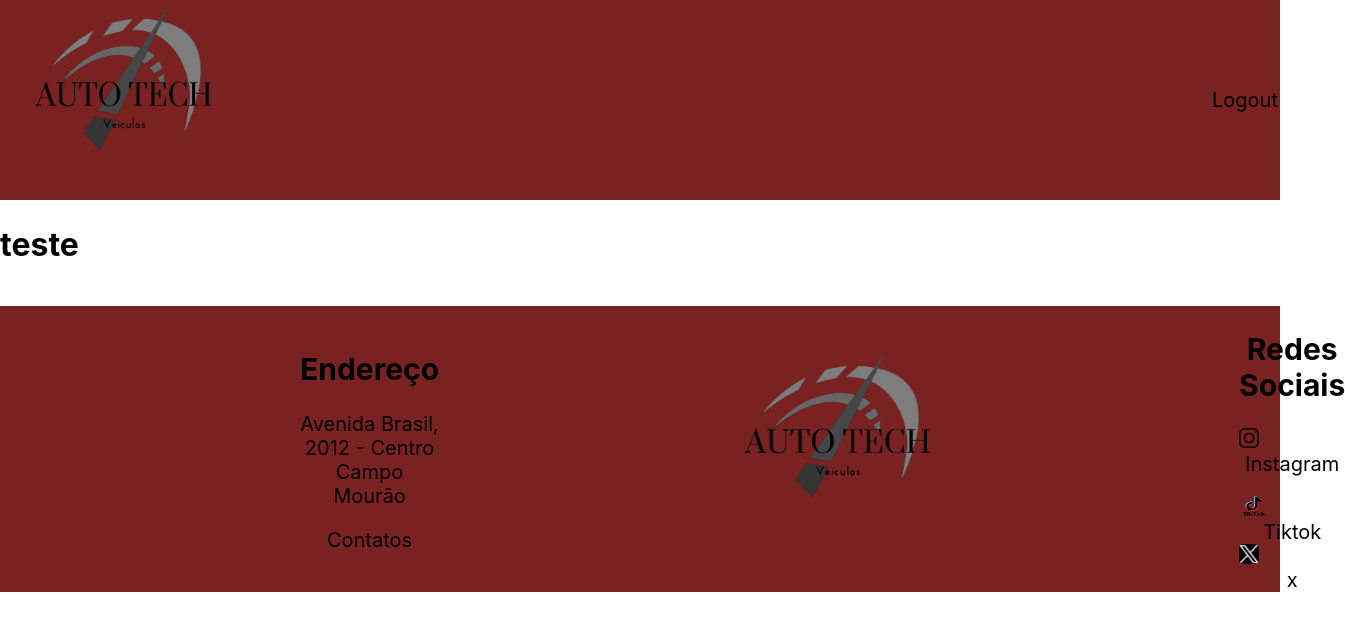
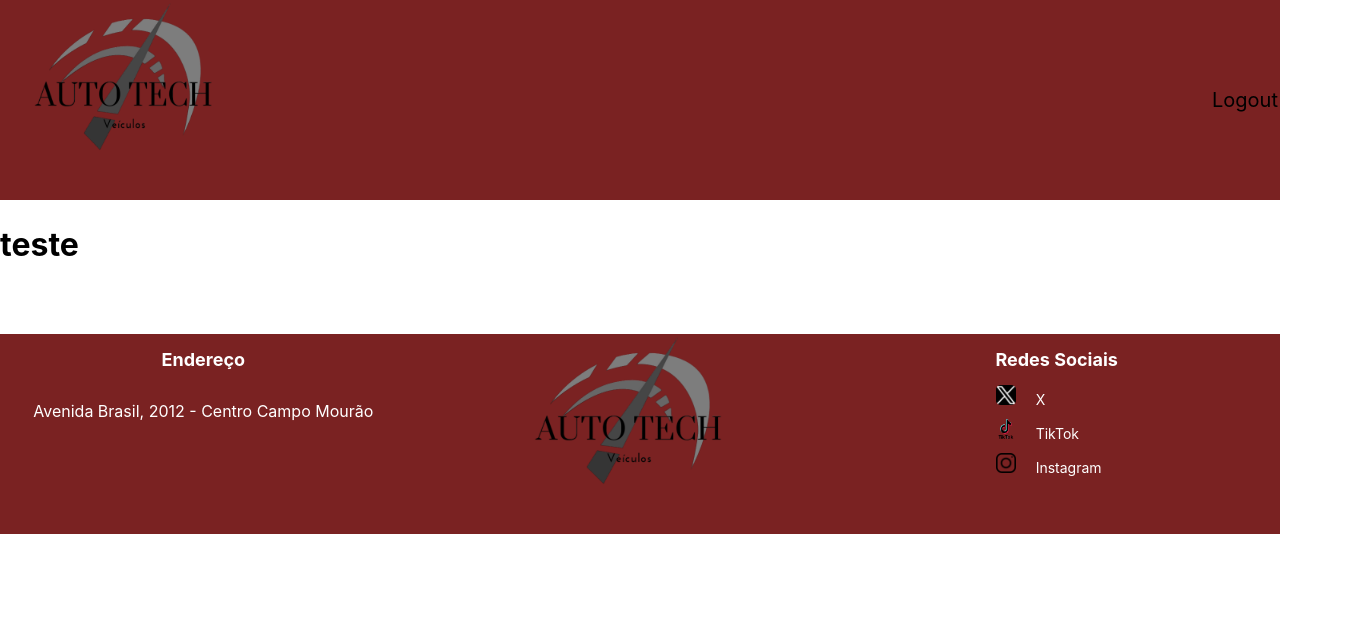
Before and after one commit to MatCoitinho/AutoTechVeiculos_FrontEnd, a Next.js app: page / in a window 1280 px wide. Shown: the top 630 px of the page, 1345 px wide, since content can reach past the window. Built offline with nearby package versions, Linux system fonts and the light colour scheme.

Commit message:
fix: correção do rodape e adição de novas páginas para cadastro

```diff
--- a/components/rodape.js
+++ b/components/rodape.js
@@ -3,12 +3,12 @@ import styles from '../styles/rodape.module.css'
 export default function rodape(){
     return(
         <footer className={styles.rodape}>
-             <div className={styles.Image}>
+            <div className={styles.divs}>
                 <h2>Endereço</h2>
                 <p> Avenida Brasil, 2012 - Centro Campo Mourão</p>
-                <p>Contatos</p>
             </div>
-            <div>
+
+             <div className={styles.divs}>
                 <Image
                     src = '/logo.png'
                     width={200}
@@ -16,8 +16,35 @@ export default function rodape(){
                     alt ='logo site'
                 />
             </div>
-             <div>
+
+             <div  className={styles.divs}>
                 <h2>Redes Sociais</h2>
+                <div className={styles.links}>
+                    <div className={styles.linkImage}>
+                        <a href="https://www.youtube.com/watch?v=dQw4w9WgXcQ&ab_channel=RickAstley">
+                            <Image
+                                src ='/logoX.png'
+                                width={20}
+                                height={20}
+                                alt='logo X '
+                                />
+                                <p>X</p>
+                        </a>
+                    </div>
+
+                    <div className={styles.linkImage}>
+                        <a href="https://www.youtube.com/watch?v=dQw4w9WgXcQ&ab_channel=RickAstley">
+                            <Image
+                                src ='/logoTikTok.png'
+                                width={20}
+                                height={20}
+                                alt='logo TikTok'
+                                />
+                                <p>TikTok</p>
+                        </a>
+                    </div>
+
+                    <div className={styles.linkImage}>
                         <a href="https://www.youtube.com/watch?v=dQw4w9WgXcQ&ab_channel=RickAstley">
                             <Image
                                 src ='/logoInsta.png'
@@ -26,27 +53,9 @@ export default function rodape(){
                                 alt='logo intagram'
                                 />
                                 <p>Instagram</p>
-                </a><br />
-
-                <a href="https://www.youtube.com/watch?v=dQw4w9WgXcQ&ab_channel=RickAstley">
-                    <Image
-                        src ='/logoTiktok.png'
-                        width={30}
-                        height={20}
-                        alt='logo tiktok'
-                    /> <br />
-                    <p>Tiktok</p>
                         </a>
-
-                <a href="https://www.youtube.com/watch?v=dQw4w9WgXcQ&ab_channel=RickAstley">
-                    <Image
-                        src ='/logoX.png'
-                        width={20}
-                        height={20}
-                        alt='logo X'
-                    /><br />
-                    <p>x</p >
-                </a>
+                    </div>
+                </div>
             </div>
 
         </footer>
--- a/styles/rodape.module.css
+++ b/styles/rodape.module.css
@@ -1,36 +1,49 @@
-.rodape{
-    width: 100%;
-    height: auto;
-    display:inline-flex;
+
+.rodape {
+    margin-top: 70px;
     background-color: #7A2222;
-    align-items: center;
-    align-content: center;
-    margin-top: 20px;
-}
-.rodape div{
-    width: auto;
-    align-items: center;
-    padding-left: 300px;
+    color: #fff;
+    display: flex;
+    justify-content: space-between;
 }
 
 
-.rodape h2{
-   text-align: center;
-   font-size: 30px;
-}
-.rodape p{
- text-align: center;
- font-size: 20px;
+.divs {
+    flex: 1;
+    margin-right: 20px;
+    display: flex;
+    flex-direction: column;
+    align-items: center;
+    text-align: center;
 }
 
-.rodape a p{
 
-    margin: 0;
-
+.divs h2 {
+    font-size: 18px;
 }
 
-.rodape a{
-    width: 40px;
-    border: 20px;
-    align-content:  center;
+
+.links {
+    width: 30%;
+    display: flex;
+    flex-direction: column;
+    align-items:baseline;
 }
+
+
+.linkImage {
+    margin-bottom: 10px;
+}
+
+.linkImage img {
+
+    display: inline;
+}
+
+.linkImage p {
+    padding-left: 20px;
+    display: inline;
+    align-items: center;
+    padding-top: 0;
+    font-size: 14px;
+}
```
Also changed, not shown: pages/admin/cadastro-modelos.js (added), pages/admin/cadastro-veiculos.js (added). Lines whose indentation alone changed are shown as unchanged.
